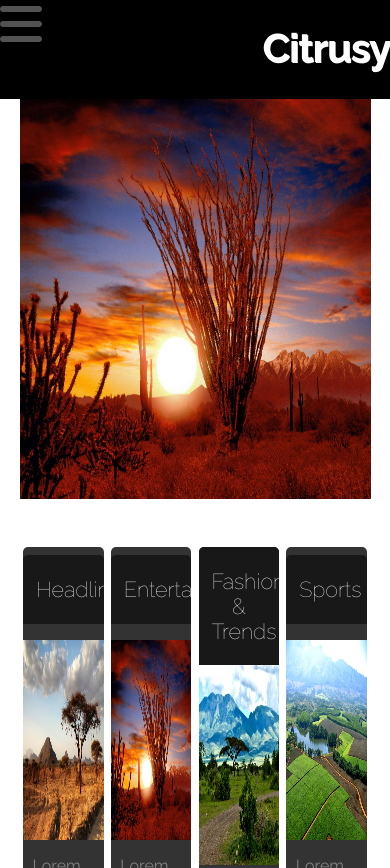
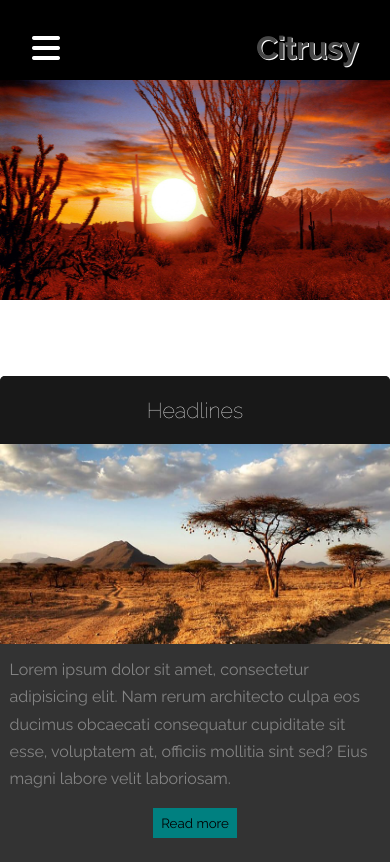
Before and after one commit to Tony2308/newsTemplate, a plain HTML site: page index.html in a window 390 px wide. Shown: the top 868 px of the page. Drawn offline with Linux system fonts and the light colour scheme.

Commit message:
For small screens

```diff
--- a/css/styles.css
+++ b/css/styles.css
@@ -431,7 +431,7 @@ section.page.three div.container div.card-wrapper div.card li:hover{
 
 /* -------------small screens first------------------ */
 
-@media screen and (max-width:680px){
+@media screen and (max-width:780px){
     /* Header */
     header{
         width: 100%;
@@ -442,30 +442,35 @@ section.page.three div.container div.card-wrapper div.card li:hover{
         font-size: 100%;
         z-index: 0;
         background-color: black;
+        height: 80px;
+        padding: 0em 2em;
+        position: fixed;
 
     }
 
     .logo h1{
         font-size: 100%;
         width: auto;
-        height: auto;
-        padding: 1em 0 0 0 ;
+        line-height:3em;
         float: right;
     }
 
-    .logo a{
+    header.logo a{
         align-self: flex-end;
         text-decoration: none;
         color:#474747;
         text-transform: none;
-        font-size: 1.25em;
-        font-weight: bold;
+        font-size: 0.95em;
+        font-weight: normal;
         text-shadow: 1px 1px 0px #FFFFFF;
-        letter-spacing: -0.025em;
+        letter-spacing: 0.25em;
         text-decoration: none;
         }
 
-
+    .show-menu i{
+        color: white;
+        line-height: 3em;
+    }
 
     /* styling toggle menu section */
     .menu{
@@ -506,24 +511,132 @@ section.page.three div.container div.card-wrapper div.card li:hover{
      #toggle:checked ~ .menu{
          left: 0;
      }
+    /* section part */
 
-     .logo h1{
-        font-size: 100%;
+     section.page div.container{
+        width: 100%;
+        margin-right: none;
+        margin-left: none;
         height: auto;
-        padding: 1em 0 0 0 ;
-        font-size: 1.25em;
+
     }
 
-    .logo a{
-        align-self: flex-end;
-        text-decoration: none;
-        color:#FFFFFF;
-        text-transform: none;
+    /* first section */
+        section.page.one div.container{
+            width: 100%;
+            margin-right: 0;
+            margin-left: 0;
+            height: 300px;
+        }
 
-        font-weight: bold;
-        text-shadow: 1px 1px 0px #FFFFFF;
-        letter-spacing: -0.025em;
+        section.page div.container img{
+            width: 100%;
+            height: 100%;
         }
+
+
+ /* second section */
+    section.page.two div.container div.card-wrapper{
+        display: flex;
+        flex-direction: column;
+        width: 100%;
+        height: 100%;
+        justify-content: space-around;
+        flex-flow: column;
+        padding: 1em 0em;
+
+    }
+
+    section.page.two div.container div.card{
+        display: flex;
+        flex-direction: column;
+        justify-content: space-around;
+        width: 100%;
+        height: auto;
+        justify-content: space-around;
+        color: #fff;
+        margin: 0.75em 0;
+        margin-right:auto;
+        margin-left: auto;
+        background-color: #333333;
+        box-sizing: inherit;
+        padding-top: 0em;
+    }
+
+    section.page.two div.container div.card-wrapper div.card h2{
+        background-color: #181818;
+        color: inherit;
+        width: 100%;
+        height: auto;
+        margin:0em;
+        padding: 1em 0.6em;
+        text-align: center;
+        font-weight: lighter;
+        font-size: 1.35em;
+        text-transform: capitalize;
+        border-radius: 5px 5px 0 0;
+    }
+
+    section.page.two div.container div.card-wrapper div.content p{
+        width: 100%;
+        height: auto;
+        color: #838383;
+        background-color: #333333;
+        line-height: 170%;
+        padding: 0.5em 0.6em;
+
+
+    }
+    section.page.two div.container div.card-wrapper div.card span{
+       width: 100%;
+       height: auto;
+        cursor: pointer;
+        background-color: #333333;
+        padding: 0.5em 0.6em 1.5em;
+        text-align: center;
+
+
+    }
+
+    section.page.two div.container div.card-wrapper div.card button{
+        background-color: teal;
+        cursor: pointer;
+        padding: 0.5em 0.6em;
+        text-align: center;
+        box-shadow:teal;
+        border: unset;
+
+    }
+
+    section.page.two div.container div.card-wrapper div.card button:hover{
+        background-color: crimson;
+        transition: .3s;
+
+    }
+
+
+
+
+
+
+
+
+
+
+
+
+
+
+
+
+
+
+
+
+
+
+
+
 
 
         /* fooetr stylings */
--- a/index.html
+++ b/index.html
@@ -15,14 +15,14 @@
     </h1>
     <input type="checkbox" id="toggle" >
     <label for="toggle" class="show-menu">
-        <i class="fas fa-bars fa-3x"></i>
+        <i class="fas fa-bars fa-2x"></i>
     </label>
     <ul class="menu">
         <li>Homepage</li>
-        <li>Three column</li>
-        <li>Two column #2</li>
-        <li>two column #1</li>
-        <li>one column</li>
+        <li>Business Daily</li>
+        <li>Entertainment News</li>
+        <li>Sports News</li>
+        <li>Contacts</li>
         <label for="toggle" class="hide-menu">
         <i class="fas fa-times fa-lg"></i>
         </label>
```
